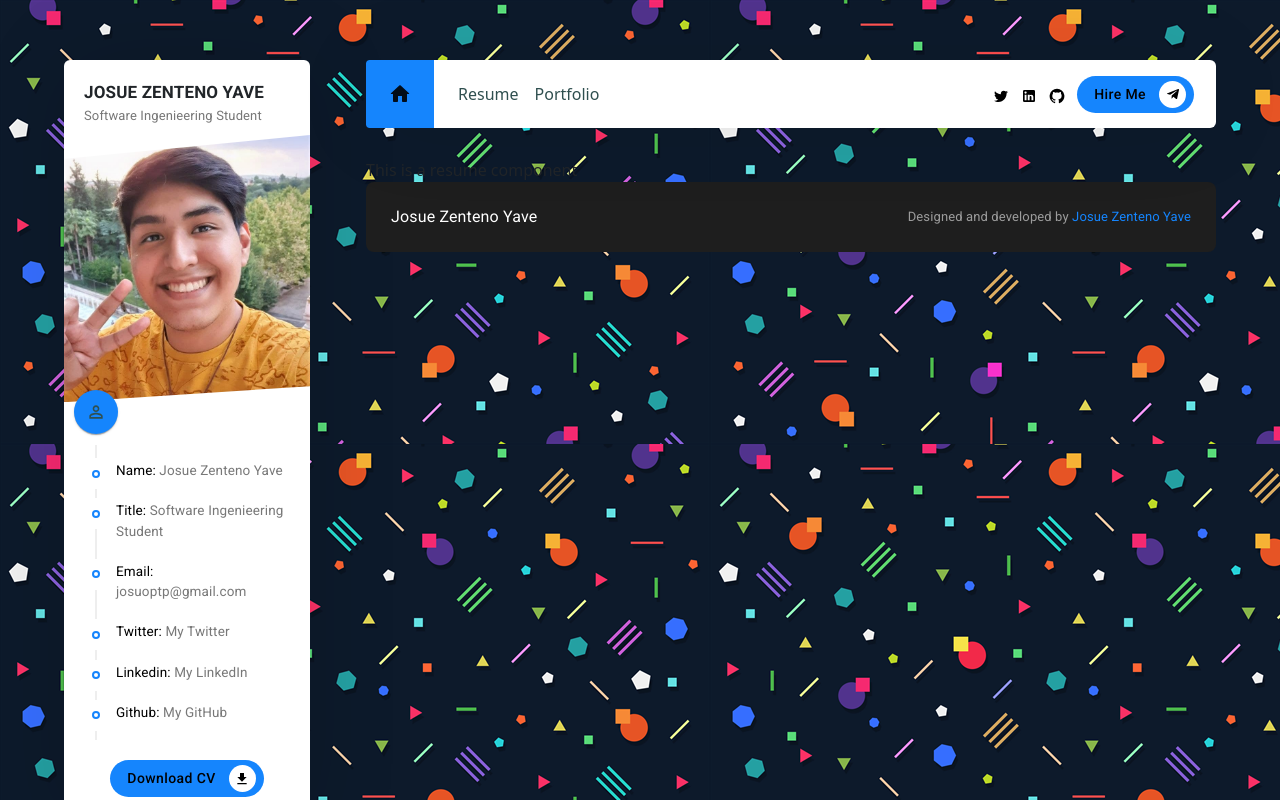
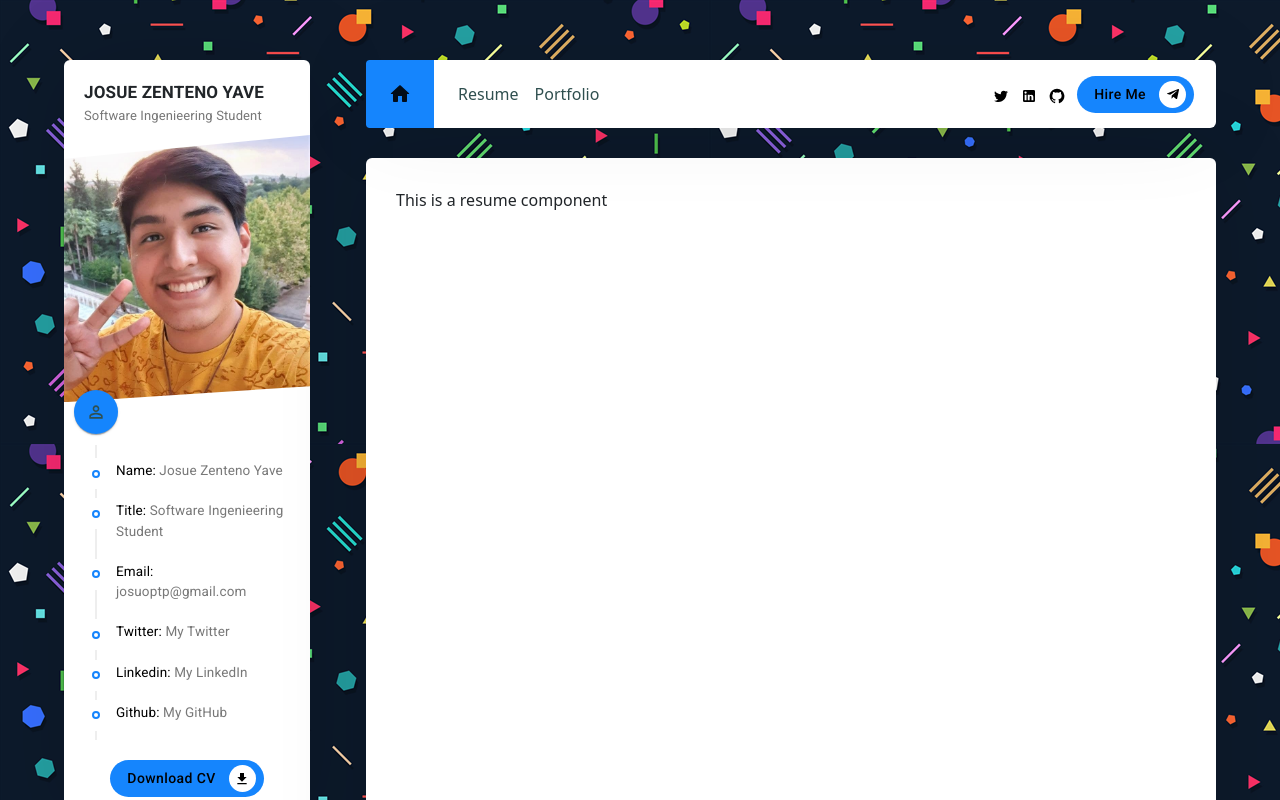
Before and after one commit to Josue-Zenteno/MyPersonalWebPage, a React (Create React App) app: page / in a window 1280 px wide. Shown: the top 800 px of the page. Built offline with nearby package versions, Linux system fonts and the light colour scheme.

Commit message:
App.js v0.1.1

```diff
--- a/src/App.js
+++ b/src/App.js
@@ -21,6 +21,7 @@ export default function App() {
         <Grid item xs>
           <Router>
             <Header />
+            <div className="main_content container_shadow">
               <Switch>
                 <Route path="/portfolio">
                   <Portfolio />
@@ -29,6 +30,7 @@ export default function App() {
                   <Resume />
                 </Route>
               </Switch>
+            </div>
           </Router>
           <Footer />
         </Grid>
```
Lines whose indentation alone changed are shown as unchanged.
